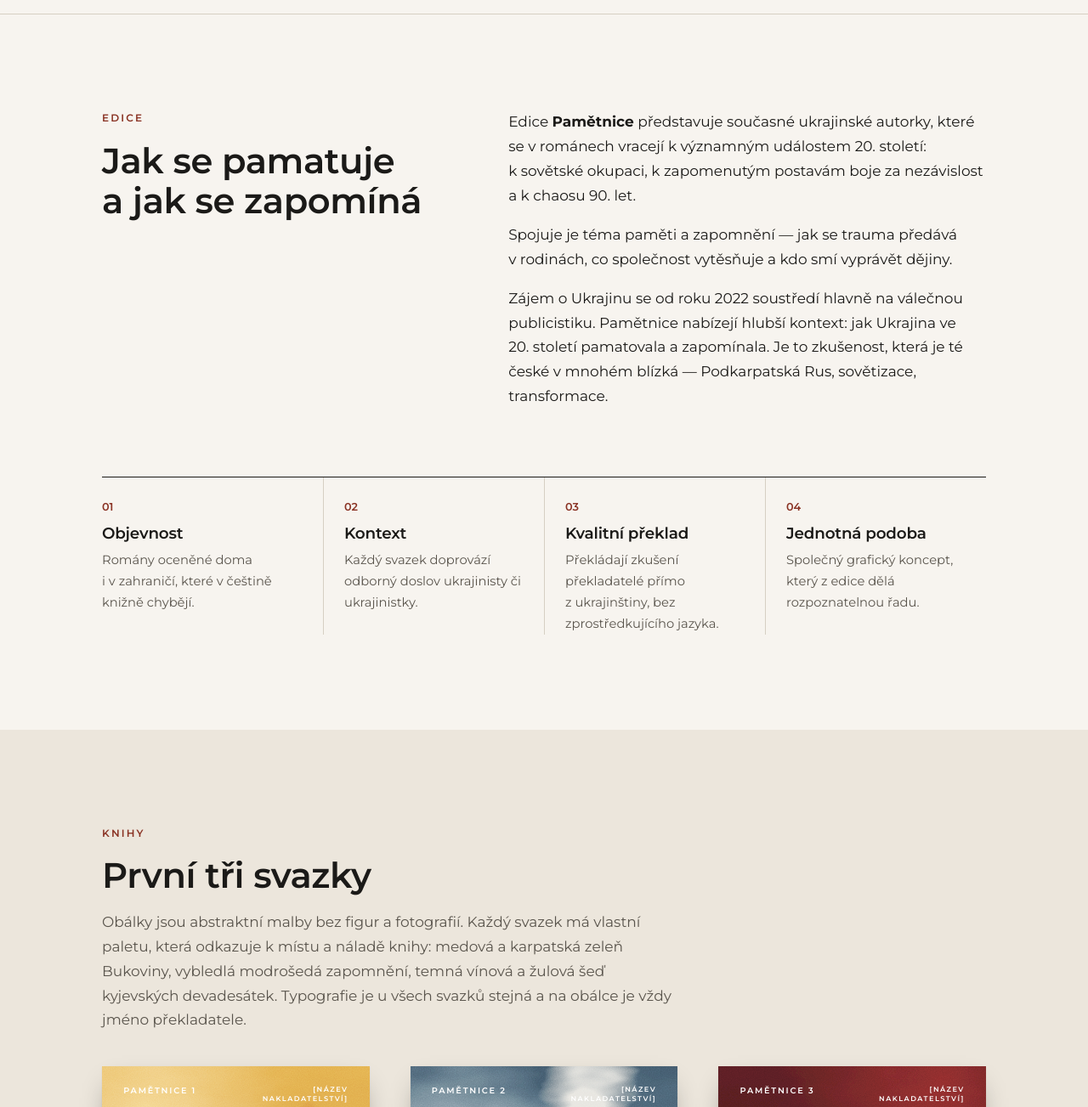
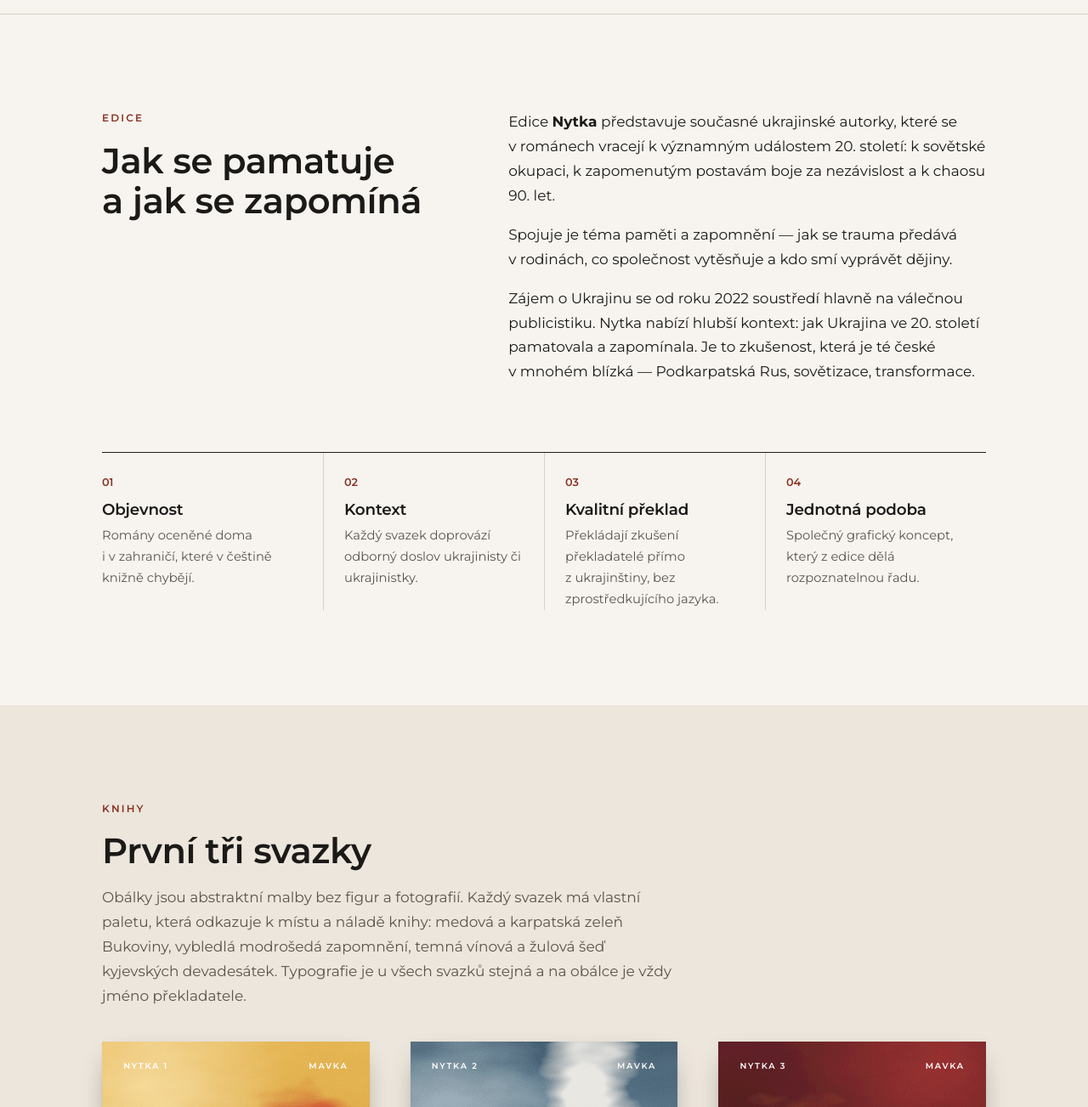
Before and after one commit to bb-stef/kisk-edice, a plain HTML site: page index.html in a window 1280 px wide. Shown: the part 700-2003 px from the top of the page at 85% size. Drawn offline with Linux system fonts and the light colour scheme.

Commit message:
Use working names: publisher Mavka, edition Nytka
Co-Authored-By: Claude Opus 5.5 <noreply@anthropic.com>

```diff
--- a/index.html
+++ b/index.html
@@ -3,8 +3,8 @@
 <head>
   <meta charset="utf-8">
   <meta name="viewport" content="width=device-width, initial-scale=1">
-  <title>Pamětnice — ukrajinské autorky o paměti 20. století</title>
-  <meta name="description" content="Edice Pamětnice představuje současné ukrajinské autorky, které se v románech vracejí k událostem 20. století. První tři svazky vyjdou na podzim 2027.">
+  <title>Nytka — ukrajinské autorky o paměti 20. století</title>
+  <meta name="description" content="Edice Nytka představuje současné ukrajinské autorky, které se v románech vracejí k událostem 20. století. První tři svazky vyjdou na podzim 2027.">
   <link rel="preconnect" href="https://fonts.googleapis.com">
   <link rel="preconnect" href="https://fonts.gstatic.com" crossorigin>
   <link href="https://fonts.googleapis.com/css2?family=Montserrat:ital,wght@0,300;0,400;0,500;0,600;0,700;1,400&display=swap" rel="stylesheet">
@@ -21,7 +21,7 @@
 <header class="site-header">
   <div class="wrap header-inner">
     <a href="#" class="brand">
-      <span class="brand-name">[Název nakladatelství]</span>
+      <span class="brand-name">Mavka</span>
     </a>
     <nav class="nav" aria-label="Hlavní navigace">
       <a href="#edice">Edice</a>
@@ -40,7 +40,7 @@
   <section class="hero">
     <div class="wrap">
       <p class="eyebrow">Nová edice · podzim 2027</p>
-      <h1 class="hero-title">Pamětnice</h1>
+      <h1 class="hero-title">Nytka</h1>
       <p class="hero-sub">Ukrajinské autorky o paměti 20.&nbsp;století</p>
       <p class="hero-lead">Tři romány, které česky dosud nevyšly. Tři autorky oceněné nejvyššími ukrajinskými cenami. Jedno století&nbsp;— od rumunské, německé a sovětské moci na Bukovině přes zapomenuté postavy boje za nezávislost až po chaos devadesátých let.</p>
     </div>
@@ -54,9 +54,9 @@
         <h2>Jak se pamatuje a&nbsp;jak se zapomíná</h2>
       </div>
       <div class="prose">
-        <p>Edice <strong>Pamětnice</strong> představuje současné ukrajinské autorky, které se v&nbsp;románech vracejí k&nbsp;významným událostem 20.&nbsp;století: k&nbsp;sovětské okupaci, k&nbsp;zapomenutým postavám boje za nezávislost a&nbsp;k&nbsp;chaosu 90.&nbsp;let.</p>
+        <p>Edice <strong>Nytka</strong> představuje současné ukrajinské autorky, které se v&nbsp;románech vracejí k&nbsp;významným událostem 20.&nbsp;století: k&nbsp;sovětské okupaci, k&nbsp;zapomenutým postavám boje za nezávislost a&nbsp;k&nbsp;chaosu 90.&nbsp;let.</p>
         <p>Spojuje je téma paměti a&nbsp;zapomnění&nbsp;— jak se trauma předává v&nbsp;rodinách, co společnost vytěsňuje a&nbsp;kdo smí vyprávět dějiny.</p>
-        <p>Zájem o&nbsp;Ukrajinu se od roku 2022 soustředí hlavně na válečnou publicistiku. Pamětnice nabízejí hlubší kontext: jak Ukrajina ve 20.&nbsp;století pamatovala a&nbsp;zapomínala. Je to zkušenost, která je té české v&nbsp;mnohém blízká&nbsp;— Podkarpatská Rus, sovětizace, transformace.</p>
+        <p>Zájem o&nbsp;Ukrajinu se od roku 2022 soustředí hlavně na válečnou publicistiku. Nytka nabízí hlubší kontext: jak Ukrajina ve 20.&nbsp;století pamatovala a&nbsp;zapomínala. Je to zkušenost, která je té české v&nbsp;mnohém blízká&nbsp;— Podkarpatská Rus, sovětizace, transformace.</p>
       </div>
     </div>
 
@@ -98,8 +98,8 @@
         <article class="book">
           <div class="cover cover-1" aria-hidden="true">
             <div class="cover-art"></div>
-            <span class="cover-series">Pamětnice 1</span>
-            <span class="cover-publisher">[Název<br>nakladatelství]</span>
+            <span class="cover-series">Nytka 1</span>
+            <span class="cover-publisher">Mavka</span>
             <div class="cover-text">
               <span class="cover-author">Marija Matios</span>
               <span class="cover-title">Sladká Darusja</span>
@@ -119,8 +119,8 @@
         <article class="book">
           <div class="cover cover-2" aria-hidden="true">
             <div class="cover-art"></div>
-            <span class="cover-series">Pamětnice 2</span>
-            <span class="cover-publisher">[Název<br>nakladatelství]</span>
+            <span class="cover-series">Nytka 2</span>
+            <span class="cover-publisher">Mavka</span>
             <div class="cover-text">
               <span class="cover-author">Tanja Maljarčuk</span>
               <span class="cover-title">Zapomnění</span>
@@ -140,8 +140,8 @@
         <article class="book">
           <div class="cover cover-3" aria-hidden="true">
             <div class="cover-art"></div>
-            <span class="cover-series">Pamětnice 3</span>
-            <span class="cover-publisher">[Název<br>nakladatelství]</span>
+            <span class="cover-series">Nytka 3</span>
+            <span class="cover-publisher">Mavka</span>
             <div class="cover-text">
               <span class="cover-author">Oksana Lucyšyna</span>
               <span class="cover-title">Ivan a&nbsp;Feba</span>
@@ -368,7 +368,7 @@
         <h2>Začínající nakladatelství</h2>
       </div>
       <div class="prose">
-        <p>Jsme tým studentek a&nbsp;studentů Katedry informačních studií a&nbsp;knihovnictví (KISK) na Masarykově univerzitě. Edici Pamětnice připravujeme v&nbsp;rámci předmětu ISKM03 jako projekt podle parametrů dotační výzvy Ministerstva kultury.</p>
+        <p>Jsme tým studentek a&nbsp;studentů Katedry informačních studií a&nbsp;knihovnictví (KISK) na Masarykově univerzitě. Nakladatelství Mavka a&nbsp;edici Nytka připravujeme v&nbsp;rámci předmětu ISKM03 jako projekt podle parametrů dotační výzvy Ministerstva kultury.</p>
         <ul class="team">
           <li>Jméno Příjmení</li>
           <li>Jméno Příjmení</li>
@@ -385,7 +385,7 @@
 
 <footer class="site-footer">
   <div class="wrap footer-inner">
-    <p class="brand-name">[Název nakladatelství]</p>
+    <p class="brand-name">Nakladatelství Mavka</p>
     <p>Studentský projekt · KISK FF MU · 2026</p>
   </div>
 </footer>
--- a/style.css
+++ b/style.css
@@ -205,7 +205,7 @@ p { margin: 0 0 1em; }
   line-height: 1.35;
 }
 .cover-series { left: 8cqw; }
-.cover-publisher { right: 8cqw; text-align: right; font-size: 2.6cqw; }
+.cover-publisher { right: 8cqw; text-align: right; }
 .cover-text {
   position: absolute;
   left: 8cqw;
```
Also changed, not shown: 1 other file.
